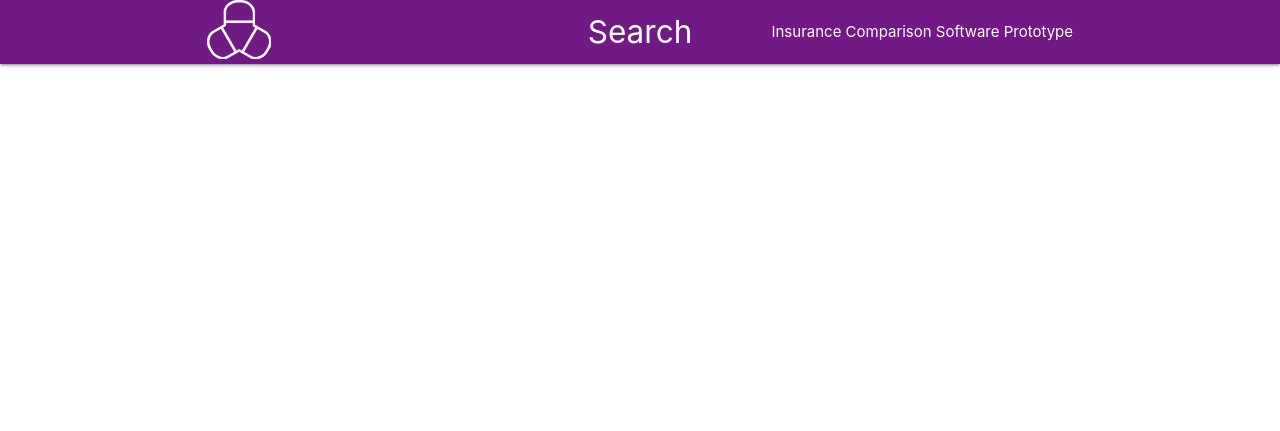
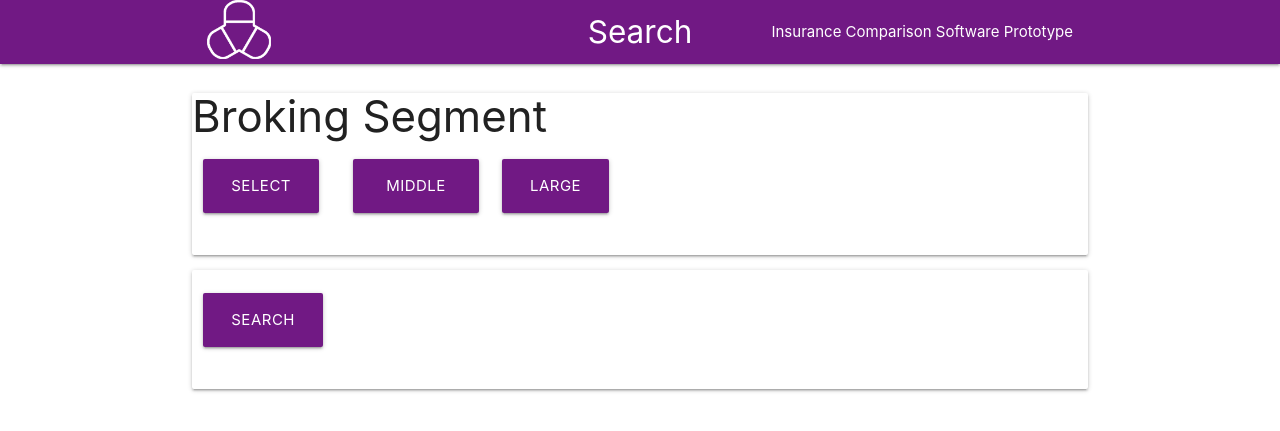
Before and after one commit to FraAurCas/Capstone, a Node server app: page /search in a window 1280 px wide. Shown: the top 431 px of the page. Run offline with Node 20, Linux system fonts and the light colour scheme; some libraries are stand-ins or nearby versions.

Commit message:
Frank's additions (ugly)

```diff
--- a/views/main.hbs
+++ b/views/main.hbs
@@ -253,7 +253,7 @@
     </div>
     <div class="row">
         <div class="button_wrapper col s2">
-            <a class="submit waves-effect waves-light btn btn-large" type="submit" href="/search">Search</a>
+            <a class="submit waves-effect waves-light btn btn-large main_color" type="submit" href="/search">Search</a>
         </div>
     </div>
 </div>
--- a/views/search.hbs
+++ b/views/search.hbs
@@ -1,5 +1,6 @@
 <!DOCTYPE html>
 <html lang="en">
+
 <head>
     <meta http-equiv="Content-Type" content="text/html; charset=UTF-8" />
     <meta name="viewport" content="width=device-width, initial-scale=1, maximum-scale=1.0" />
@@ -11,10 +12,63 @@
     <link href="/stylesheets/sidebar.css" type="text/css" rel="stylesheet" media="screen,projection" />
     <link href="/stylesheets/general.css" type="text/css" rel="stylesheet" media="screen,projection" />
 </head>
+
 <body>
-    <div class="card">
+    <div class="container">
+        <div class="card">
 
+            <h3>Broking Segment</h3>
+            <div class="row">
+                <div class="button_wrapper col s2">
+                    <a class="submit waves-effect waves-light btn btn-large main_color" type="submit"
+                        onclick="append(&#34;segment&#34;,&#34;select&#34;)">Select</a>
+                </div>
+                <div class="button_wrapper col s2">
+                    <a class="submit waves-effect waves-light btn btn-large main_color" type="submit"
+                        onclick="append(&#34;segment&#34;,&#34;middle&#34;)">Middle Market</a>
+                </div>
+                <div class="button_wrapper col s2">
+                    <a class="submit waves-effect waves-light btn btn-large main_color" type="submit"
+                        onclick="append(&#34;segment&#34;,&#34;large&#34;)">Large</a>
+                </div>
+            </div>
+            <br>
+        </div>
+        <div class="card">
+            <br>
+            <div class="row">
+                <div class="button_wrapper col s2">
+                    <a class="submit waves-effect waves-light btn btn-large main_color" type="submit" onclick="redirect()">Search</a>
+                </div>
+            </div>
+            <br>
         </div>
     </div>
 </body>
+
 </html>
+<script>
+    // this will have a function that takes an input string and adds it to one variable
+    var search = "/main?"
+    var isFirstConstraint = true;
+    var termArray = [];
+    function append(constraintType, term) {
+        if (!(termArray.includes(term)) && (!isFirstConstraint)){
+        search = search.concat("&" + constraintType + "_constraint=" + term);
+        console.log(search);
+    }
+        else if (isFirstConstraint) {
+        search = search.concat(constraintType + "_constraint=" + term);
+        isFirstConstraint = false;
+        console.log(search);
+    }
+    search = search.concat()
+    }
+    function redirect() {
+        console.log(window.location.host + search);
+        console.log(window.location.host);
+        returnUrl = window.location.href + "//" + window.location.host + "/search";
+        window.location.replace(window.location.host + search);
+    }
+
+</script>
```
